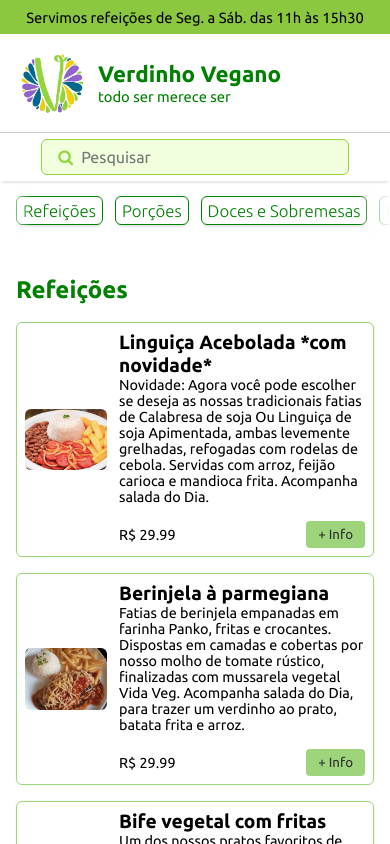
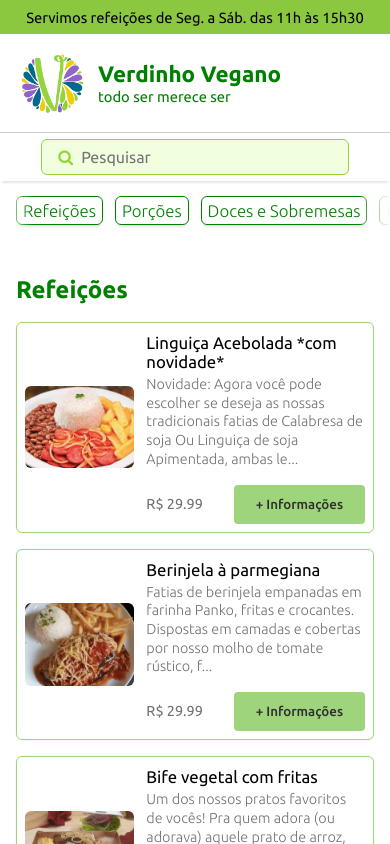
Before and after one commit to davy-guilherme/cardapio-verdinho, a Vue app: page / in a window 390 px wide. Shown: the top 844 px of the page. Built offline with nearby package versions, Linux system fonts and the light colour scheme.

Commit message:
Melhoria no Scroll de Categorias

```diff
--- a/public/index.html
+++ b/public/index.html
@@ -25,9 +25,11 @@
     <div id="app"></div>
     <!-- built files will be auto injected -->
     <script>
+
       window.addEventListener("hashchange", function () {
-        window.scrollTo(window.scrollX, window.scrollY - 60);
-    });
+          window.scrollTo(window.scrollX, window.scrollY - 70);
+      });
+
     </script>
   </body>
 </html>
--- a/src/components/CategoryScroll.vue
+++ b/src/components/CategoryScroll.vue
@@ -5,10 +5,10 @@
         <nav id="hscroll">
             <div class="margem h-scroll-interno">
                 <!-- <a class="active-cat" href="">Tudo</a> -->
-                <a href="#cat-REF">Refeições</a>
-                <a href="#cat-POR">Porções</a>
-                <a href="#cat-DOC">Doces e Sobremesas</a>
-                <a href="#cat-BEB">Bebidas</a>
+                <a class="h-scroll-item" :class="{ active: 'REF' === selected }" @click="verificarScroll('REF');" href="#cat-REF">Refeições</a>
+                <a class="h-scroll-item" :class="{ active: 'POR' === selected }" @click="verificarScroll('POR');" href="#cat-POR">Porções</a>
+                <a class="h-scroll-item" :class="{ active: 'DOC' === selected }" @click="verificarScroll('DOC');" href="#cat-DOC">Doces e Sobremesas</a>
+                <a class="h-scroll-item" :class="{ active: 'BEB' === selected }" @click="verificarScroll('BEB');" href="#cat-BEB">Bebidas</a>
             </div>
         </nav>
 
@@ -105,16 +105,14 @@
 }
 
 
-#hscroll .h-scroll-interno a.active-cat {
-    background: green !important;
-    color: #fff !important;
-}
-
-
-
 #hscroll .h-scroll-interno a:hover {
     background-color: #8cc740 !important;
     color: #111 !important;
+}
+
+#hscroll .h-scroll-interno a.active  {
+    background: green !important;
+    color: #fff !important;
 }
 
 
@@ -125,5 +123,39 @@
 <script>
 export default {
     name: 'CategoryScroll',
+    data () {
+        return {
+            selected: ''
+        }
+    },
+    methods: {
+        verificarScroll (selected) {
+
+        this.selected = selected
+
+        setTimeout( () => {
+            var hscroll = document.getElementById('hscroll');
+
+            var menus = document.getElementsByClassName('h-scroll-item');
+
+            for (var i = 0; i < menus.length; i++) {
+                if (menus[i].classList.contains('active')) {
+                    // alert(i)
+                    hscroll.scrollLeft = menus[i].offsetLeft - 12;
+                }
+            }
+
+            // Defina a quantidade que você deseja rolar horizontalmente, em pixels.
+            // var scrollAmount = -500; // Altere esse valor conforme necessário.
+
+            // // Mova o scroll horizontalmente.
+            // hscroll.scrollLeft = scrollAmount;
+        }, 300)
+
+      }
+    },
+    mounted () {
+        // document.getElementById('h-scroll').scrollLeft = 1000;
+    }
 }
 </script>
--- a/src/components/ProductInfo.vue
+++ b/src/components/ProductInfo.vue
@@ -10,9 +10,13 @@
                     <img :src="product.image" :alt="product.name">
                 </div>
                 <div class="descricao-txt">
-                    <p class="categoria">{{ product.category }}</p>
+                    <p class="type">{{ product.category }}</p>
                     <p class="nome">{{ product.name }}</p>
                 </div>
+            </div>
+
+            <div class="info">
+                <p>{{ product.description }}</p>
             </div>
 
 
@@ -80,15 +84,16 @@
         .descricao {
             width: 100%;
             display: flex;
-            flex-direction: row;
+            flex-direction: column;
             justify-content: space-between;
             align-items: center;
 
             .descricao-img {
                 flex: 2;
                 padding: 8px;
-                width: 88px;
-                height: 96px;
+                width: 100%;
+                height: 500px;
+                overflow: hidden;
                 img {
                     width: 100%;
                     border-radius: 8px;
--- a/src/components/ProductsGroup.vue
+++ b/src/components/ProductsGroup.vue
@@ -7,11 +7,11 @@
             <div class="info">
                 <div class="txt">
                     <h4>{{ product.name }}</h4>
-                    <p>{{ product.description }}</p>
+                    <p>{{ product.description.length > 140 ? product.description.slice(0, 136) + '...' : product.description }}</p>
                 </div>
                 <div class="footer">
                     <p class="price">R$ {{ product.price }}</p>
-                    <button @click="showProductDetails(product)">+ Info</button>
+                    <button @click="showProductDetails(product)">+ Informações</button>
                 </div>
             </div>
         </div>
@@ -60,13 +60,17 @@
 }
 
 .margem .produto .info h4 {
-    font-size: 1.2rem;
-    margin: 0;
+    font-size: 1.05rem;
+    font-weight: 400;
+    margin: 2px 0 4px 0;
     padding: 0;
 }
 
 .margem .produto .info p {
     font-size: 0.9rem;
+    line-height: 1.3;
+    color: rgb(113, 113, 113);
+    font-weight: 300;
 }
 
 .margem .produto .info .footer {
@@ -77,14 +81,25 @@
     margin-top: 16px;
 }
 
+.margem .produto .info .footer .price {
+    font-weight: 400;
+}
+
 .margem .produto .info .footer button {
     background-color: #9ed47b;
     color: #2e2e2e;
     border-radius: 4px;
     border: none;
-    padding: 6px 12px;
+    padding: 12px 22px;
     cursor: pointer;
+    font-weight: 500;
+    transition: 0.2s;
     // box-shadow: 0 4px 2px -2px rgba(0, 0, 0, .1) !important;
+}
+
+.margem .produto .info .footer button:hover {
+    background: green;
+    color: #fff;
 }
 
 @media (max-width: 992px) {
@@ -99,7 +114,7 @@
 
 @media (max-width: 576px) {
     .margem .produto {
-        grid-template-columns: 3fr 9r;
+        grid-template-columns: 4fr 8fr;
     }
 }
 
--- a/src/temp-data.js
+++ b/src/temp-data.js
@@ -162,5 +162,101 @@ export const products = [
         description: '<b>Aproximadamente</b> 6 pedaços de mandioca fritinha, crocante, totalizando entre 240 e 300g',
         image: porMandiocaFrita,
         type: 'POR'
+    },
+    {
+        id: 'BEB001',
+        name: 'Chá Branco Feel Good Lichia Lata 330ml',
+        price: '7.40',
+        serves: '',
+        description: 'Lata 330ml',
+        type: 'BEB'
     }
+    ,
+    {
+        id: 'BEB002',
+        name: 'Chá Pronto Feel Good Chá Branco com Pitaya Lata 330ml',
+        price: '7.40',
+        serves: '',
+        description: 'Lata 330ml',
+        type: 'BEB'
+    },
+    {
+        id: 'BEB003',
+        name: 'Chá Pronto Verde Gengibre e Limão Zero Campo Largo 900ml',
+        price: '10.50',
+        serves: '',
+        description: 'Garrafa 900ml',
+        type: 'BEB'
+    },
+    {
+        id: 'BEB004',
+        name: 'Água Mineral Lindoya 510ml',
+        price: '2.75',
+        serves: '',
+        description: 'Garrafa 510ml',
+        type: 'BEB'
+    },
+    {
+        id: 'BEB005',
+        name: 'Água Mineral com Gás Verão Lindoya 510ml',
+        price: '3.00',
+        serves: '',
+        description: 'Garrafa 510ml',
+        type: 'BEB'
+    },
+    {
+        id: 'BEB006',
+        name: 'Suco Sabor Laranja Natural One 300ml',
+        price: '4.50',
+        serves: '',
+        description: 'Garrafa 300ml',
+        type: 'BEB'
+    },
+    {
+        id: 'BEB007',
+        name: 'Suco de Uva e Maçã Natural One 300ml',
+        price: '4.50',
+        serves: '',
+        description: 'Embalagem 300ml',
+        type: 'BEB'
+    },
+    {
+        id: 'BEB008',
+        name: 'Refrigerante de Cola Orgânico Wewi Zero Garrafa 355ml',
+        price: '7.30',
+        serves: '',
+        description: 'Garrafa 355ml',
+        type: 'BEB'
+    },
+    {
+        id: 'BEB009',
+        name: 'Refrigerante Guaraná Wewi Zero Lata 350ml',
+        price: '7.80',
+        serves: '',
+        description: 'Lata 350ml',
+        type: 'BEB'
+    },
+    {
+        id: 'BEB010',
+        name: 'Refrigerante Orgânico Guaraná Wewi 350ml',
+        price: '6.80',
+        serves: '',
+        description: 'Lata 350ml',
+        type: 'BEB'
+    },
+    {
+        id: 'BEB011',
+        name: 'Refrigerante Orgânico Cola Wewi 350ml',
+        price: '6.80',
+        serves: '',
+        description: 'Lata 350ml',
+        type: 'BEB'
+    }
+
+
+
+
+
+
+
 ];
```
